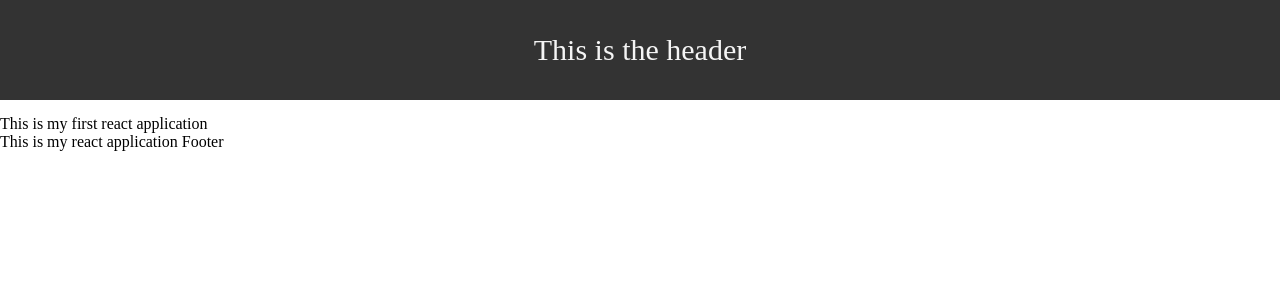
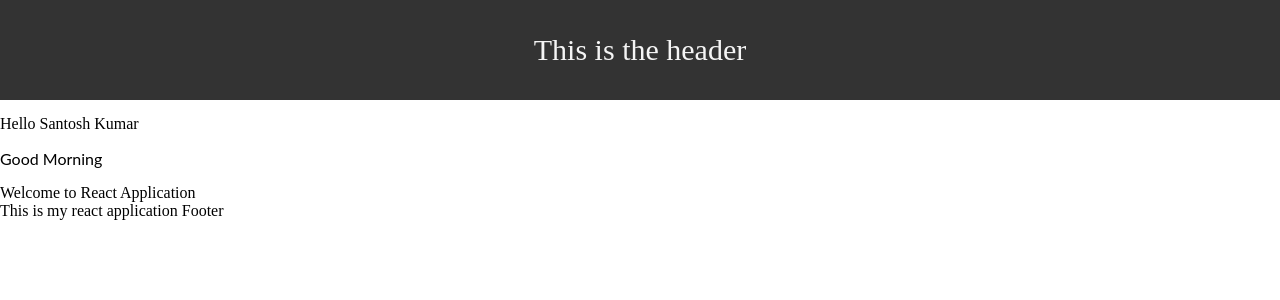
Before and after one commit to santoshmaddula/reactsamples, a React (Create React App) app: page / in a window 1280 px wide. Shown: the top 300 px of the page. Built offline with nearby package versions, Linux system fonts and the light colour scheme.

Commit message:
2 files modified, 1 added

```diff
--- a/src/component/Footer.js
+++ b/src/component/Footer.js
@@ -1,7 +1,11 @@
 import React from "react";
 
 function Footer() {
-  return <footer>This is my react application Footer</footer>;
+  return (
+    <div>
+      <footer>This is my react application Footer</footer>
+    </div>
+  );
 }
 
 export default Footer;
--- /dev/null
+++ b/src/component/Greetings.js
@@ -0,0 +1,20 @@
+import React from "react";
+
+function Greetings() {
+  const date = new Date();
+  const hrs = date.getHours();
+
+  let timeOfDay;
+
+  if (hrs < 12) {
+    timeOfDay = "Good Morning";
+  } else if (12 < hrs < 20) {
+    timeOfDay = "Good Evening";
+  } else {
+    timeOfDay = "Good Night";
+  }
+
+  return <p>{timeOfDay}</p>;
+}
+
+export default Greetings;
--- a/src/component/MainContent.js
+++ b/src/component/MainContent.js
@@ -1,7 +1,20 @@
 import React from "react";
+import Greetings from "./Greetings";
 
 function MainContent() {
-  return <main>This is my first react application</main>;
+  const firstname = "Santosh";
+  const lastname = "Kumar";
+
+  //return <main>This is my first react application</main>;
+
+  return (
+    <div>
+      <main>
+        Hello {`${firstname} ${lastname}`} <Greetings /> Welcome to React
+        Application
+      </main>
+    </div>
+  );
 }
 
 export default MainContent;
```
